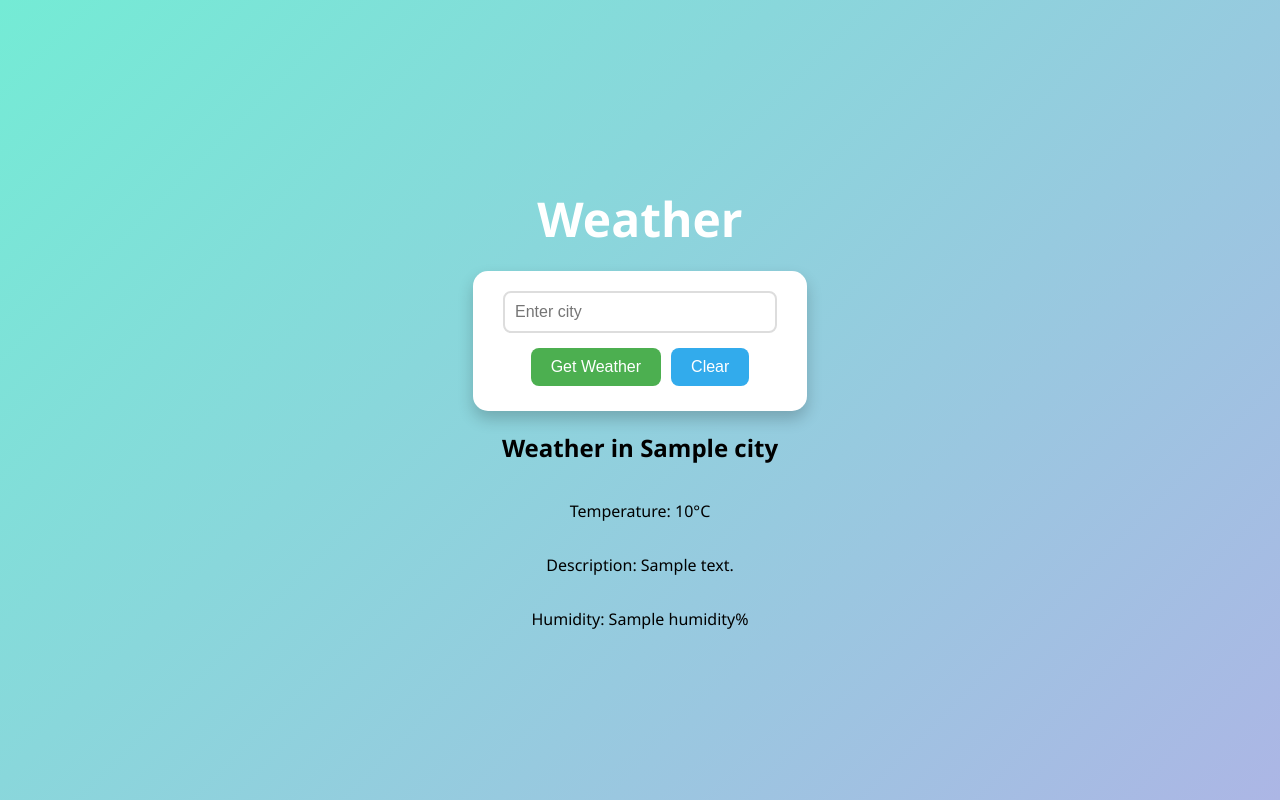
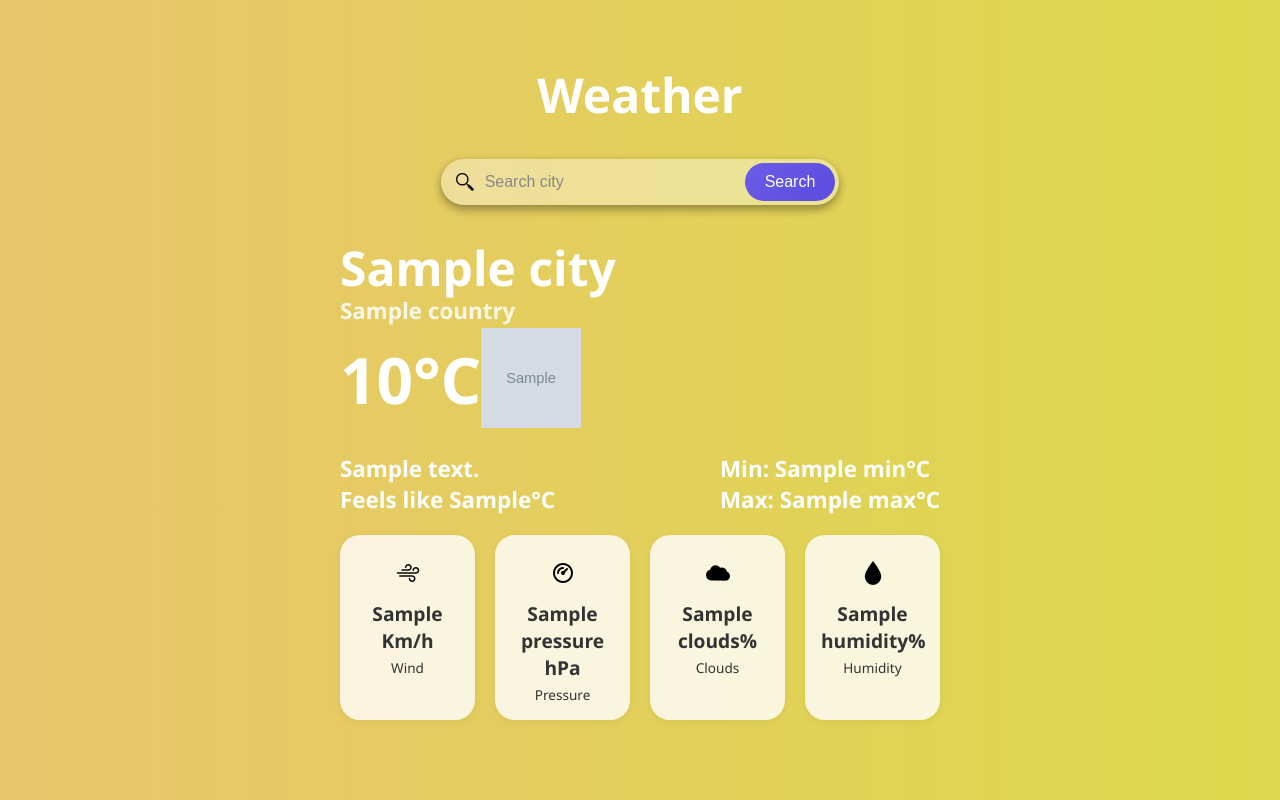
Before and after one commit to omarnataren/WeatherApp, a Flask app: template templates/index.html in a window 1280 px wide. Run offline with Flask 3, Linux system fonts and the light colour scheme; the template is opened without the code that fills it: most values are stand-ins (such as "Sample title", 1, 10 or a date in 2020); grey boxes marked "Sample" are stand-in pictures.

Commit message:
Data added and search optimized

```diff
--- a/App.py
+++ b/App.py
@@ -2,41 +2,88 @@
 import requests
 from dotenv import load_dotenv
 import os
-app = Flask(__name__)
+import time
+from functools import lru_cache
 
-def get_weather(city_name):
-    load_dotenv(dotenv_path=".env")
-    api_key = os.getenv('API_KEY')
+app = Flask(__name__) # Inicializa la app Flask
+load_dotenv(dotenv_path=".env") # Carga las varables del .env
+session = requests.Session() #Crea una sesión de requests
 
-    url = f"https://api.openweathermap.org/data/2.5/weather?q={city_name}&lang=es&units=metric&appid={api_key}"
+#Funcion interna cacheada que hace el request
+@lru_cache(maxsize=64)
+def get_weather(city_name: str):
+    city_name = city_name.strip().lower()
+    start = time.time()  # Marca el inicio para medir tiempo de respuesta
+    api_key = os.getenv('API_KEY') #Obtiene API KEY
 
-    response = requests.get(url)
+    url = (f"https://api.openweathermap.org/data/2.5/weather?q={city_name}&units=metric&appid={api_key}")
+
+    try:
+        # Hace solicitud a la API con timeout 5s
+        response = session.get(url, timeout=5)
+    except requests.RequestException as e:
+        print(f"[Error conexión] {e}")
+        return None # SI falla retorna None
+
+    elapsed = time.time() - start #Calcula tiempo de la solicitud y lo imrpime
+    print(f"[_fetch_weather] {city_name}: {elapsed:.2f}s")
 
     if response.status_code == 200:
-        data = response.json()
-        print(data)
-        weather = {
-        'city': data['name'],
-        'description': data['weather'][0]['description'],
-        'temperature': data['main']['temp'],
-        'humidity': data['main']['humidity']
+        data = response.json() # Decodifica la respuesta JSON
+        icono = data['weather'][0]['icon']
+        img_url = f'https://openweathermap.org/img/wn/{icono}@2x.png'
+
+        #Construcción de diccionario con los datos
+        return {
+            'city': data['name'],
+            'description': data['weather'][0]['description'],
+            'temperature': data['main']['temp'],
+            'humidity': data['main']['humidity'],
+            'img': img_url,
+            'feels_like': data['main']['feels_like'],
+            'country': data['sys']['country'],
+            'wind_speed': data['wind']['speed'],
+            'pressure': data['main']['pressure'],
+            'clouds' : data['clouds']['all'],
+            'min': data['main']['temp_min'],
+            'max': data['main']['temp_max']
         }
-        return weather
     else:
-        print(f"Error: {response.status_code}")
+        print(f"[API error] Código: {response.status_code}")
         return None
 
-get_weather('Oaxaca')
-
+#Fubnión para cambiar fondo con base a la temperatura
+def set_body_bg(temperatura: float) -> str:
+    if temperatura <=10:
+        return 'frio'
+    elif temperatura<=20:
+        return 'fresco'
+    elif temperatura<=30:
+        return 'soleado'
+    elif temperatura<=40:
+        return 'caluroso'
+    else:
+        return 'muy-caliente'
 
 @app.route('/', methods=['GET', 'POST'])
 def home():
+     #Se inicializan variables
     weather = None
+    tema = None
+    error = None
+
     if request.method == 'POST':
-        city = request.form.get('city')
-        weather = get_weather(city)
-
-    return render_template('index.html', weather=weather)
-
+        city = request.form.get('city', '').strip()  #Obtiene la ciudad del formulario
+        if not city:
+            error = "Por favor, ingresa el nombre de una ciudad."
+        else:
+            weather = get_weather(city) #Busa clima
+            if weather:
+                tema = set_body_bg(weather['temperature']) #Asigna el fondo
+            else:
+                error = f"No se encontró la ciudad '{city}'. Intenta con otro nombre"
+     # Renderiza el template HTML con los datos
+    return render_template('index.html', weather=weather, tema=tema, error=error)
+#Arranaca el srvidor FLask  en modo debug
 if __name__ == '__main__':
     app.run(debug=True)
--- a/static/style.css
+++ b/static/style.css
@@ -1,5 +1,7 @@
 body {
-    background: linear-gradient(135deg, #74ebd5, #ACB6E5);
+    background: linear-gradient(270deg, #76a6f4, #c2e9fb, #dcd84c, #ffa89f, #f56f74);
+    background-size: 1000% 1000%;
+    animation: gradientShift 10s ease infinite;
     font-family: 'Segoe UI', Tahoma, Geneva, Verdana, sans-serif;
     margin: 0;
     padding: 0;
@@ -9,71 +11,192 @@
     align-items: center;
     justify-content: center;
 }
+@keyframes gradientShift {
+    0% { background-position: 0% 50%; }
+    50% { background-position: 100% 50%; }
+    100% { background-position: 0% 50%; }
+}
+
+.frio {
+    background: linear-gradient(135deg, #4facfe, #00f2fe);
+}
+
+.fresco {
+    background: linear-gradient(135deg, #43e97b, #38f9d7);
+}
+
+.soleado {
+    background: linear-gradient(135deg, #f9d423, #ff4e50);
+}
+
+.caluroso {
+    background: linear-gradient(135deg, #ff9966, #ff5e62);
+}
+
+.muy-caliente {
+    background: linear-gradient(135deg, #ff512f, #dd2476);
+}
 
 h1 {
+    display: block;
     color: #ffffff;
     font-size: 3rem;
-    margin-bottom: 20px;
+    margin-bottom: 40px 0 20px;
+}
+
+h2 {
+    font-size: 2.5rem;
+    color: #222;
+    margin-top: 20px;
+    margin-bottom: 10px;
 }
 
 form {
-    background: white;
-    padding: 20px 30px;
-    border-radius: 15px;
-    box-shadow: 0 8px 16px rgba(0,0,0,0.2);
     display: flex;
-    flex-direction: column;
     align-items: center;
-    gap: 10px;
+    background: rgba(255, 255, 255, 0.2);
+    border-radius: 30px;
+    box-shadow: 0 4px 10px rgba(0, 0, 0, 0.2);
+    width: fit-content;
+    margin: 0 auto;
+}
+
+.search-container {
+    position: relative;
+    display: flex;
+    align-items: center;
+    background: rgba(255, 255, 255, 0.2);
+    border-radius: 30px;
+    padding: 4px;
+    box-shadow: 0 4px 10px rgba(0, 0, 0, 0.2);
+    width: fit-content;
+    margin: 0 auto;
+}
+
+.search-icon {
+    position: absolute;
+    left: 15px;
+    width: 18px;
+    height: 18px;
+    pointer-events: none;
 }
 
 input[type="text"] {
+    background: transparent;
+    border: none;
+    outline: none;
     padding: 10px;
+    padding-left: 40px;
+    font-size: 1rem;
+    color: #333;
     width: 250px;
-    border: 2px solid #ddd;
-    border-radius: 8px;
-    font-size: 1rem;
 }
 
+input[type="text"]::placeholder {
+    color: #888;
+}
+
+
 button {
-    background-color: #4CAF50;
+    background: linear-gradient(135deg, #6C5CE7, #5B4BDF);
     color: white;
     border: none;
     padding: 10px 20px;
-    border-radius: 8px;
+    border-radius: 30px;
     font-size: 1rem;
     cursor: pointer;
     transition: background 0.3s;
-    margin: 5px;
 }
 
 button:hover {
-    background-color: #449a48;
+    background: linear-gradient(135deg, #5942df, #4a35c4);
 }
 
-button[name="clear"] {
-    background-color: #32abec;
-}
-
-button[name="clear"]:hover {
-    background-color: #2b91c8;
+.error-message {
+    color: #b00020;
+    background: #fdd;
+    padding: 10px;
+    margin: 15px auto;
+    border: 1px solid #b00020;
+    width: fit-content;
+    border-radius: 4px;
 }
 
 .weather-info {
-    margin-top: 20px;
-    background: rgba(255, 255, 255, 0.85);
-    padding: 20px 30px;
-    border-radius: 15px;
-    text-align: center;
-    box-shadow: 0 8px 16px rgba(0,0,0,0.2);
+    padding: 10px;
+    display: flex;
+    flex-direction: column;
+    width: 90%;
+    max-width: 600px;
+    color: #fff;
+    margin: 20px;
+    margin-bottom: 40px;
 }
 
-.weather-info p {
-    margin: 5px 0;
-    font-size: 1.2rem;
+.header .city {
+    font-size: 3rem;
+    margin: 0;
+    font-weight: bolder;
+    margin-bottom: -5px;
+}
+
+.header .country {
+    font-size: 1.4rem;
+    opacity: 0.85;
+    font-weight: bold;
+}
+
+.tmp-icon {
+    display: flex;
+    align-items: center;
+}
+
+.temp {
+    font-size: 4rem;
+    margin: 10px 0;
+    font-weight: bold;
+
+}
+.icon {
+    align-self: flex-end;
+}
+.icon img {
+    width: 100px;
+    height: 100px;
+}
+
+.desc {
+    margin: 20px 0;
+    display: flex;
+    justify-content: space-between;
+    font-size: 1.4rem;
+    font-weight: bold;
+}
+
+.stats {
+    display: grid;
+    grid-template-columns: repeat(auto-fit, minmax(110px, 1fr));
+    gap: 20px;
+}
+
+.stat {
+    background: #ffffffcc;               /* tarjeta blanca semi-opaca */
+    border-radius: 20px;
+    padding: 16px;
+    text-align: center;
+    box-shadow: 0 2px 8px rgba(0,0,0,0.05);
     color: #333;
 }
-
-div {
-    display: flex;
+.stat-icon {
+    font-size: 2rem;
+    margin-bottom: 6px;
+    color: #6c5ce7;
 }
+.value {
+    font-size: 1.2rem;
+    font-weight: bold;
+}
+  .label {
+    font-size: 0.85rem;
+    margin-top: 4px;
+}
--- a/templates/index.html
+++ b/templates/index.html
@@ -5,20 +5,69 @@
     <title>WeatherApp</title>
     <link rel="stylesheet" href="{{ url_for('static', filename='style.css') }}">
 </head>
-<body>
+<body class="{{ tema }}">
     <h1>Weather</h1>
     <form method="POST">
-        <input type="text" name="city" placeholder="Enter city" required>
-        <div name="butttons">
-            <button type="submit">Get Weather</button>
-            <button type="submit" name="clear">Clear</button>
+        <div class="search-container">
+            <img src="{{ url_for('static',filename='lupa.png') }}" alt="search icon" class="search-icon">
+            <input type="text" name="city" placeholder="Search city" autocomplete="off">
+            <button type="submit">Search</button>
         </div>
     </form>
+
+    {% if error %}
+    <div class="error-message">
+        {{ error }}
+    </div>
+    {% endif %}
+
     {% if weather %}
-    <h2>Weather in {{ weather.city }}</h2>
-    <p>Temperature: {{ weather.temperature }}°C</p>
-    <p>Description: {{ weather.description }}</p>
-    <p>Humidity: {{ weather.humidity }}%</p>
+    <div class="weather-info">
+        <div class="header">
+            <div class="city">{{ weather.city }}</div>
+            <div class="country">{{ weather.country}}</div>
+        </div>
+        <div class="tmp-icon">
+            <div class="temp">
+                {{ weather.temperature }}°C
+            </div>
+            <div class="icon">
+                <img src="{{ weather.img }}" alt="clima">
+            </div>
+        </div>
+        <div class="desc">
+            <div class="left">
+                <div>{{ weather.description }}</div>
+                <div>Feels like {{ weather.feels_like }}°C</div>
+            </div>
+            <div class="right">
+                <div>Min: {{ weather.min }}°C</div>
+                <div>Max: {{ weather.max }}°C</div>
+            </div>
+        </div>
+        <div class="stats">
+            <div class="stat">
+                <div class="stat-icon"><img src="{{ url_for('static',filename='ventoso.png') }}"></div>
+                <div class="value">{{ weather.wind_speed }} Km/h</div>
+                <div class="label">Wind</div>
+            </div>
+            <div class="stat">
+                <div class="stat-icon"> <img src="{{ url_for('static',filename='medir.png') }}"></div>
+                <div class="value">{{ weather.pressure}} hPa</div>
+                <div class="label">Pressure</div>
+            </div>
+            <div class="stat">
+                <div class="stat-icon"><img src="{{ url_for('static',filename='nube.png') }}"></div>
+                <div class="value">{{ weather.clouds }}%</div>
+                <div class="label">Clouds</div>
+            </div>
+            <div class="stat">
+                <div class="stat-icon"><img src="{{ url_for('static',filename='soltar.png') }}"></div>
+                <div class="value">{{ weather.humidity }}%</div>
+                <div class="label">Humidity</div>
+            </div>
+        </div>
+    </div>
     {% endif %}
 </body>
 </html>
```
Also changed, not shown: README.md, static/lupa.png (added), static/medir.png (added), static/nube.png (added), static/soltar.png (added), static/ventoso.png (added).
